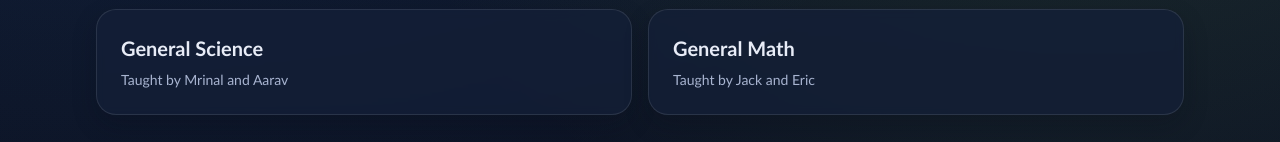
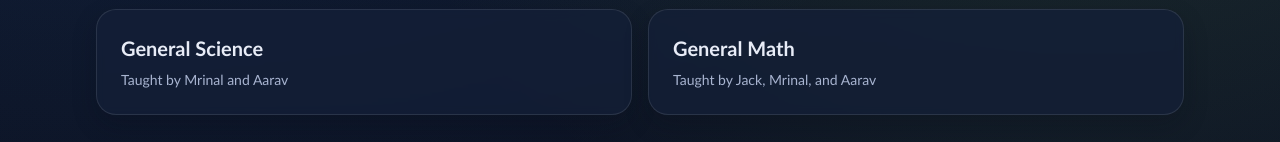
Before and after one commit to myalageri22/mstwebsite, a Next.js app: page /program in a window 1280 px wide. Shown: the part 810-952 px from the top of the page. Built offline with nearby package versions, Linux system fonts and the light colour scheme.

Commit message:
Update General Math instructors in Programs Offered section

```diff
--- a/src/app/program/page.tsx
+++ b/src/app/program/page.tsx
@@ -51,7 +51,7 @@ const offeredPrograms = [
   {
     title: "General Math",
     description:
-      "Taught by Jack and Eric"
+      "Taught by Jack, Mrinal, and Aarav"
   }
 ];
 
```
